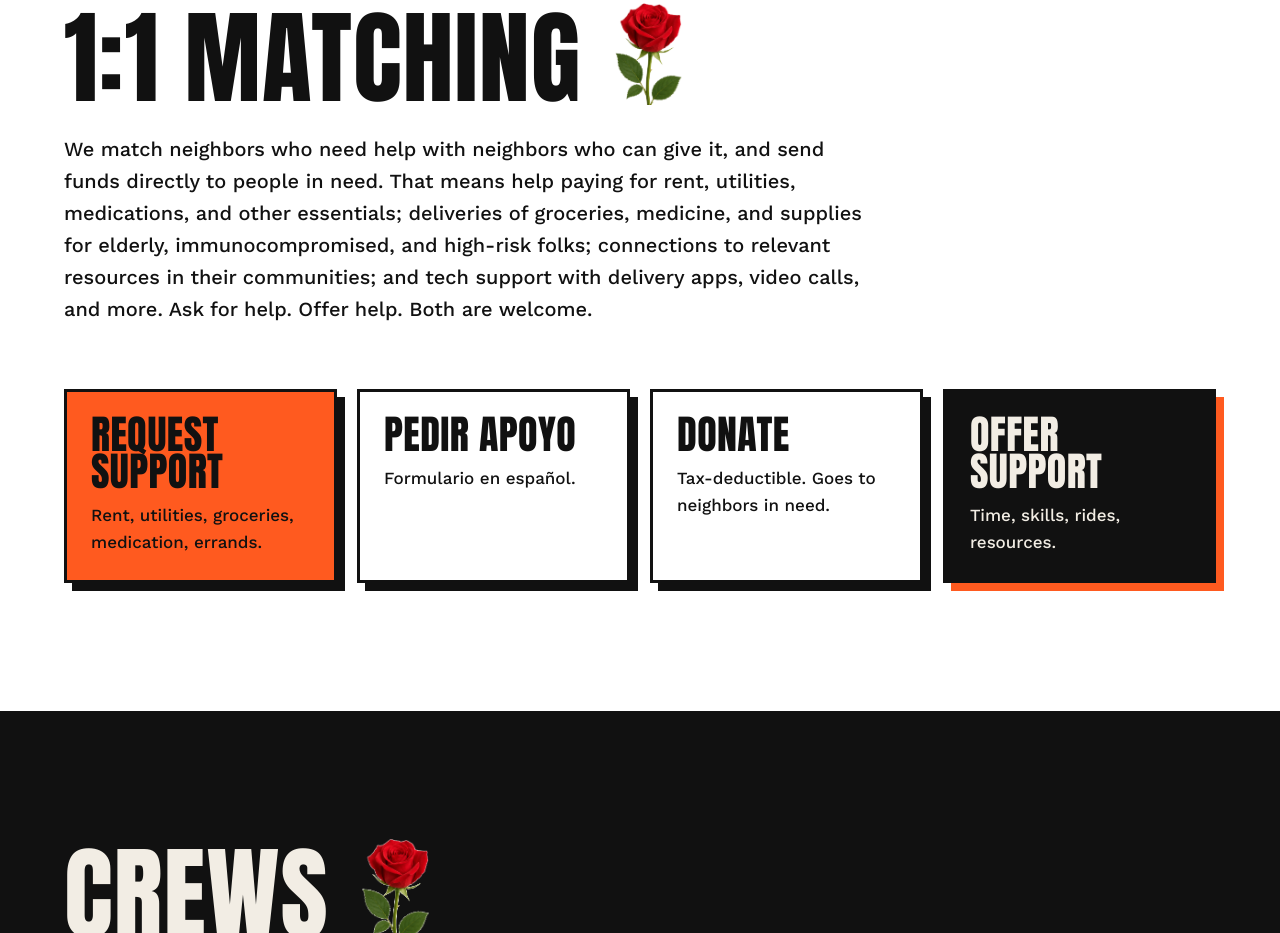
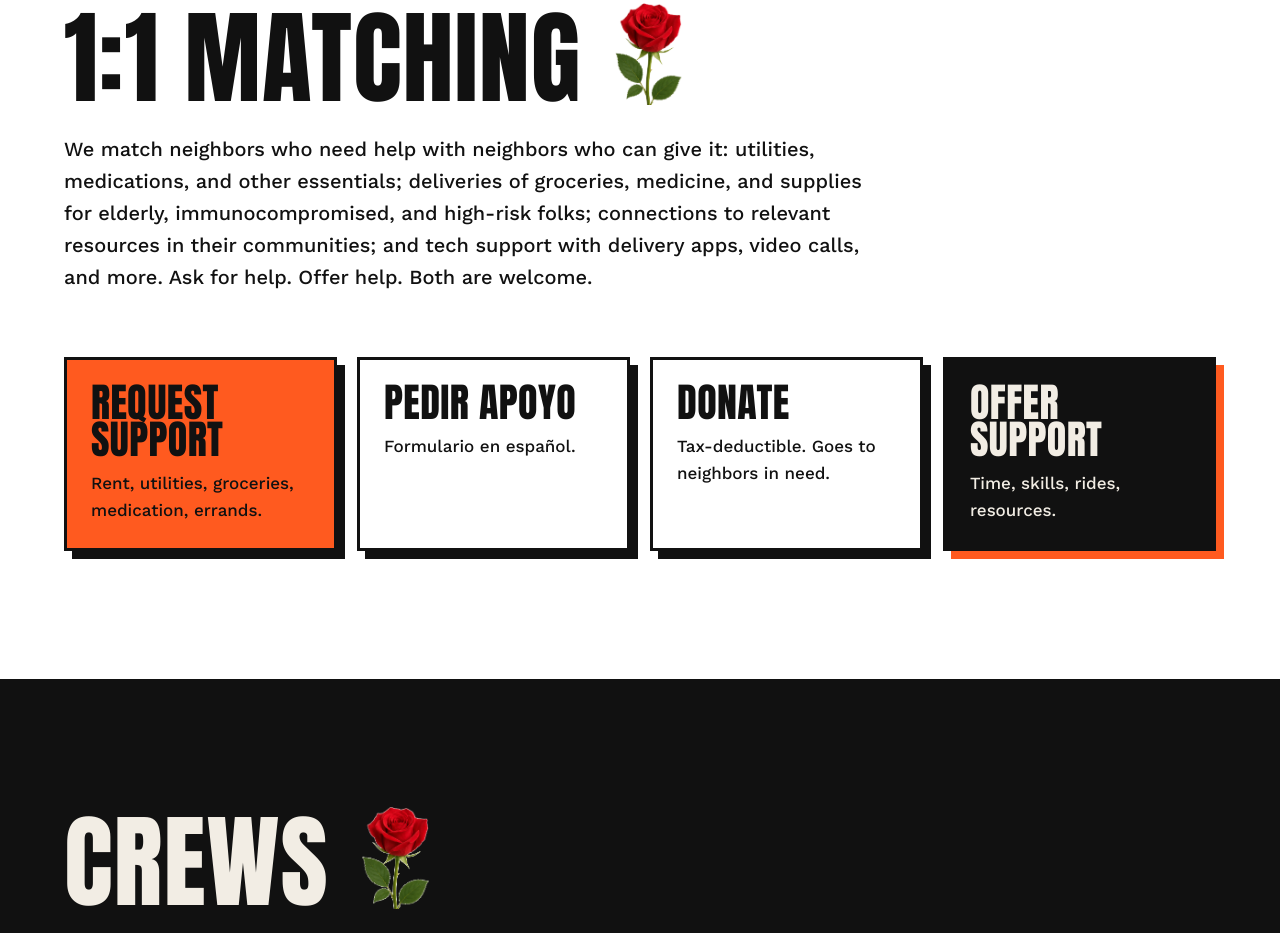
Before and after one commit to SFBayMutualAid/sfmutualaid, a plain HTML site: page index.html in a window 1280 px wide. Shown: the part 967-1900 px from the top of the page. Drawn offline with nearby package versions, Linux system fonts and the light colour scheme.

Commit message:
1:1 Matching: drop the funds and rent wording
Co-Authored-By: Claude Opus 5.5 <noreply@anthropic.com>

```diff
--- a/index.html
+++ b/index.html
@@ -132,7 +132,7 @@
 <section class="aid" id="aid">
   <div class="wrap">
     <div class="section-head"><h2 class="display">1:1 Matching <img class="head-rose" src="/images/rose-red.png" alt="" width="145" height="221"></h2></div>
-    <p class="section-lead">We match neighbors who need help with neighbors who can give it, and send funds directly to people in need. That means help paying for rent, utilities, medications, and other essentials; deliveries of groceries, medicine, and supplies for elderly, immunocompromised, and high-risk folks; connections to relevant resources in their communities; and tech support with delivery apps, video calls, and more. Ask for help. Offer help. Both are welcome.</p>
+    <p class="section-lead">We match neighbors who need help with neighbors who can give it: utilities, medications, and other essentials; deliveries of groceries, medicine, and supplies for elderly, immunocompromised, and high-risk folks; connections to relevant resources in their communities; and tech support with delivery apps, video calls, and more. Ask for help. Offer help. Both are welcome.</p>
     <div class="actions-grid">
       <a class="tile hot" href="https://airtable.com/shrIg2MqUXnhKze3U"><div><h3 class="display">Request support</h3><p>Rent, utilities, groceries, medication, errands.</p></div></a>
       <a class="tile" href="https://airtable.com/shrkxtwOw5NDUdDPO"><div><h3 class="display">Pedir apoyo</h3><p>Formulario en español.</p></div></a>
```
